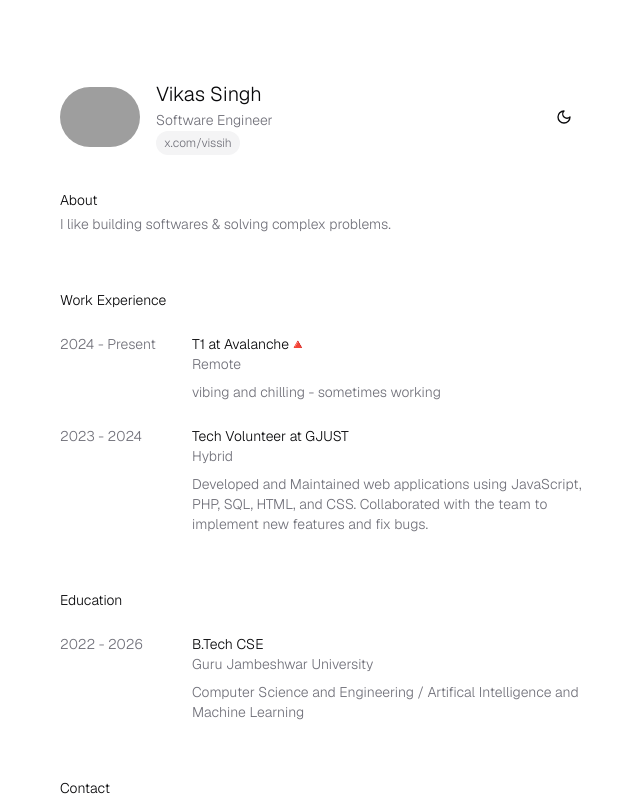
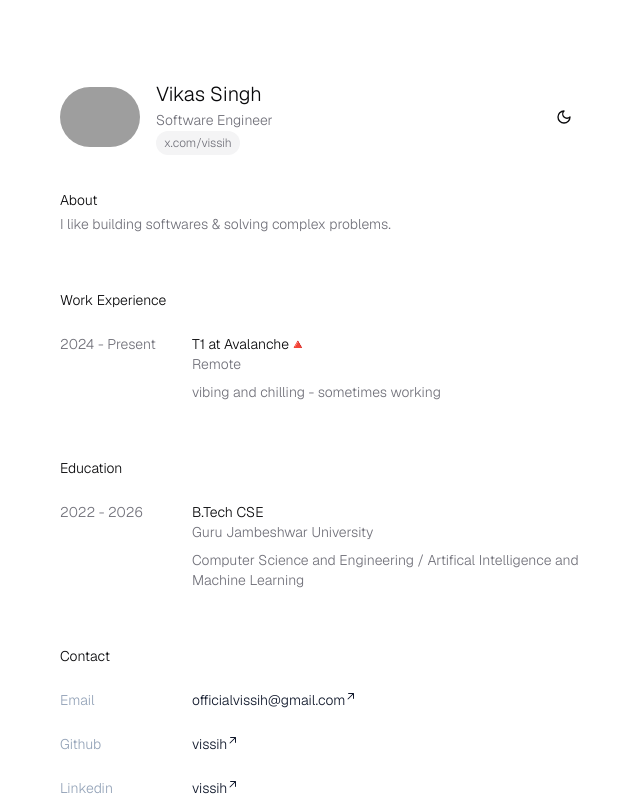
Before and after one commit to vissih/cv, a Next.js app: page / in a window 1280 px wide. Shown: the top 800 px of the page, without its empty margins (316-956 px from the left). Built offline with nearby package versions, Linux system fonts and the light colour scheme; grey boxes are pictures that could not be loaded.

Commit message:
Update profile.ts

```diff
--- a/data/profile.ts
+++ b/data/profile.ts
@@ -17,13 +17,6 @@ export const profileData = [
         subTitle: 'Remote',
         date: '2024 - Present',
         description: 'vibing and chilling - sometimes working',
-      },
-      {
-        title: 'Tech Volunteer at GJUST',
-        subTitle: 'Hybrid',
-        date: '2023 - 2024',
-        description:
-          'Developed and Maintained web applications using JavaScript, PHP, SQL, HTML, and CSS. Collaborated with the team to implement new features and fix bugs.',
       }
     ],
   },
```
